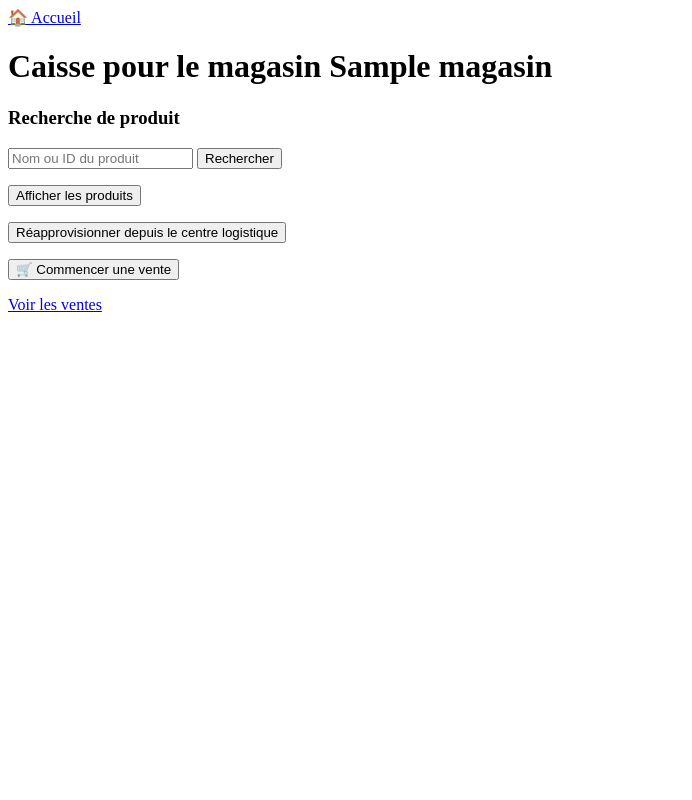
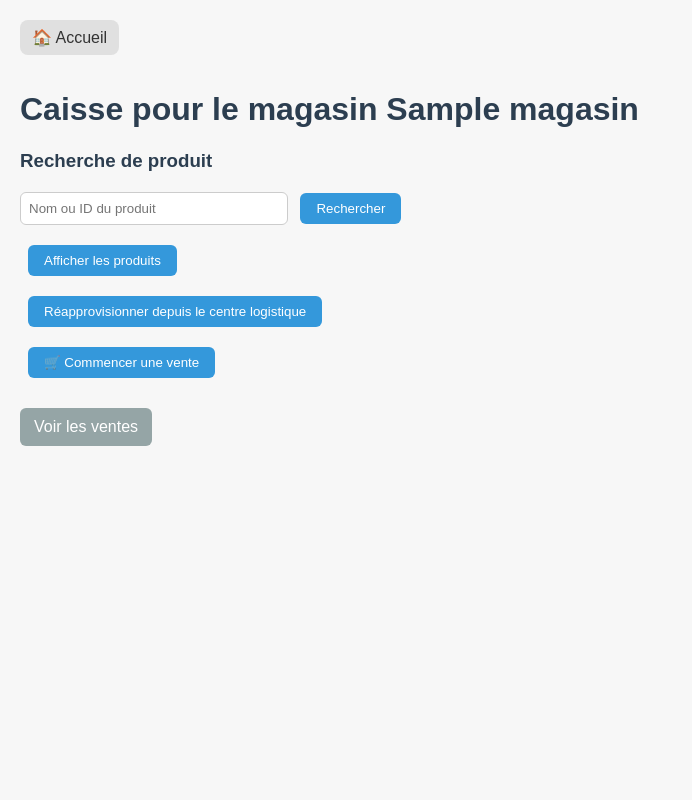
Before and after one commit to CedricBosseETS/Lab0_CedricBosse, a Django app: page /caisse/1/ in a window 1280 px wide. Shown: the whole page, without its empty margins (0-692 px from the left). Run offline with Django 4.2, Linux system fonts and the light colour scheme; tables that the repository leaves empty hold one stand-in row (values such as "Sample post").

Commit message:
modifications css

```diff
--- a/src/caisse/templates/caisse.html
+++ b/src/caisse/templates/caisse.html
@@ -1,4 +1,90 @@
+<!DOCTYPE html>
+<html lang="fr">
+<head>
+    <meta charset="UTF-8">
+    <title>Caisse - {{ magasin.nom }}</title>
+    <style>
+        body {
+            font-family: Arial, sans-serif;
+            background: #f7f7f7;
+            margin: 0;
+            padding: 20px;
+        }
+
+        a {
+            text-decoration: none;
+            color: #333;
+            background: #e0e0e0;
+            padding: 8px 12px;
+            border-radius: 8px;
+            display: inline-block;
+            margin-bottom: 15px;
+        }
+
+        a:hover {
+            background: #c0c0c0;
+        }
+
+        h1, h2, h3, h4 {
+            color: #2c3e50;
+        }
+
+        form {
+            margin: 20px 0;
+        }
+
+        input[type="text"] {
+            padding: 8px;
+            width: 250px;
+            border: 1px solid #ccc;
+            border-radius: 6px;
+        }
+
+        button {
+            padding: 8px 16px;
+            border: none;
+            background: #3498db;
+            color: white;
+            border-radius: 6px;
+            cursor: pointer;
+            margin-left: 8px;
+        }
+
+        button:hover {
+            background: #2980b9;
+        }
+
+        ul {
+            list-style: none;
+            padding: 0;
+        }
+
+        li {
+            background: #ffffff;
+            margin: 5px 0;
+            padding: 10px;
+            border-radius: 6px;
+            box-shadow: 0 1px 3px rgba(0,0,0,0.1);
+        }
+
+        .btn.btn-secondary {
+            background-color: #95a5a6;
+            color: white;
+            padding: 10px 14px;
+            border-radius: 6px;
+            margin-top: 10px;
+            display: inline-block;
+        }
+
+        .btn.btn-secondary:hover {
+            background-color: #7f8c8d;
+        }
+    </style>
+</head>
+<body>
+
 <a href="{% url 'home' %}">🏠 Accueil</a>
+
 <h1>Caisse pour le magasin {{ magasin.nom }}</h1>
 
 <h3>Recherche de produit</h3>
@@ -26,9 +112,7 @@
     <h2>Produits disponibles</h2>
     <ul>
         {% for stock in stocks %}
-            <li>
-                {{ stock.produit.nom }} — Quantité: {{ stock.quantite }}
-            </li>
+            <li>{{ stock.produit.nom }} — Quantité: {{ stock.quantite }}</li>
         {% empty %}
             <li>Aucun produit en stock</li>
         {% endfor %}
@@ -44,5 +128,8 @@
 </form>
 
 <a href="{% url 'liste_ventes' magasin_id=magasin.id %}" class="btn btn-secondary">
-  Voir les ventes
+    Voir les ventes
 </a>
+
+</body>
+</html>
```
Also changed, not shown: src/caisse/templates/caisse/vente.html (+81 -0 lines), src/caisse/templates/home.html (+53 -2 lines), src/caisse/templates/magasins.html (+59 -0 lines).
